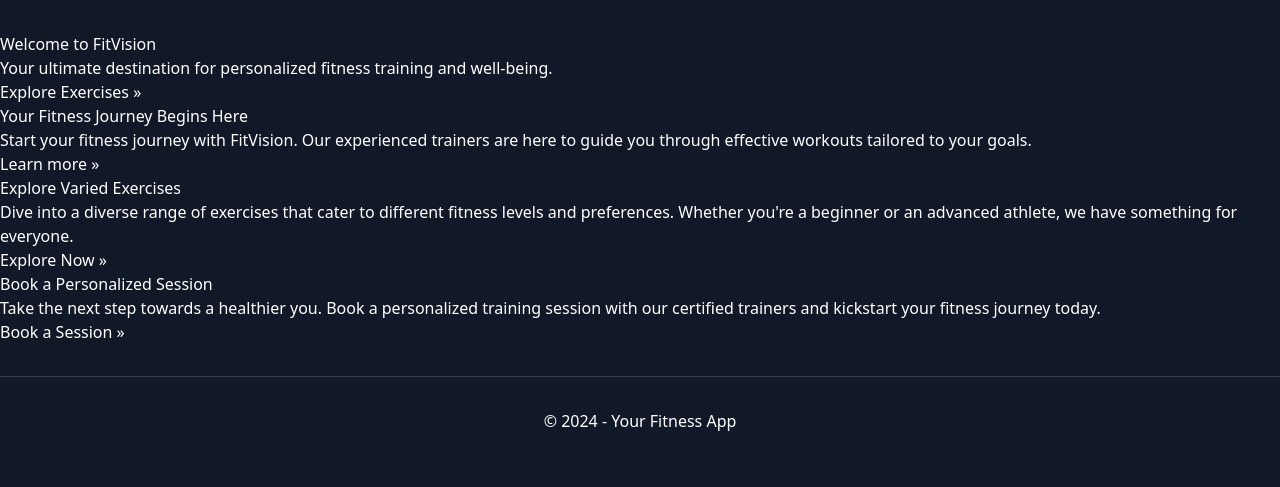
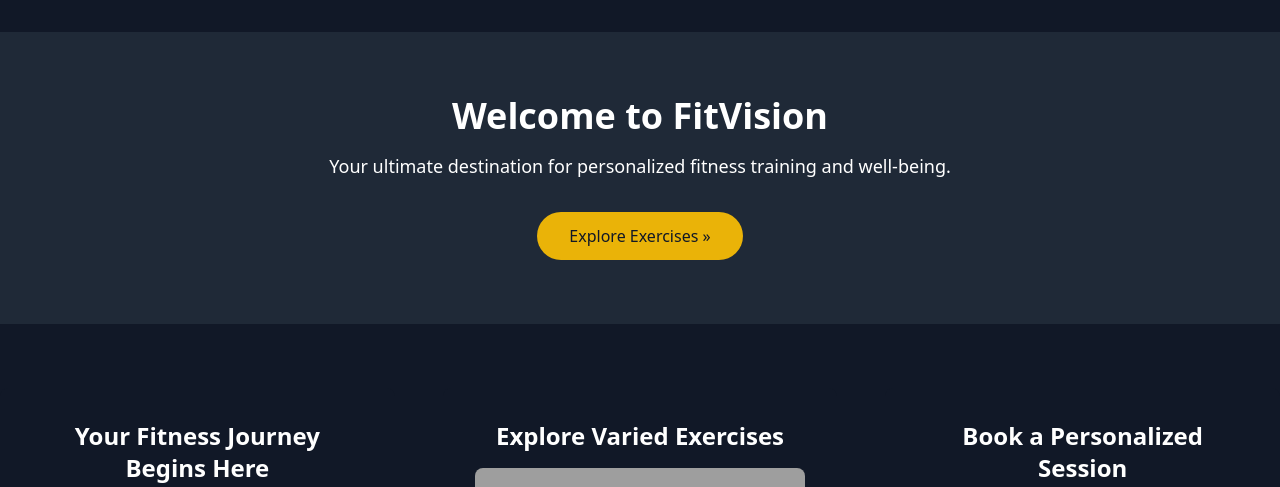
Before and after one commit to Mkaif-Qureshi/FITVISION, a Flask app: page /home in a window 1280 px wide. Shown: the part 60-547 px from the top of the page. Before the commit the page ends 491 px from the top, so only its background shows below. Run offline with Flask 2, Linux system fonts and the light colour scheme; style sheets or scripts are compiled from the project's sources; parts of the project's set-up code (start-up, migrations or seed data) failed here and were passed over; some libraries are stand-ins or nearby versions; grey boxes are pictures that could not be loaded.

Commit message:
added kaif files

```diff
--- a/FrontEnd/fitvisionflask/fitvisionflask/templates/explore.html
+++ b/FrontEnd/fitvisionflask/fitvisionflask/templates/explore.html
@@ -15,7 +15,9 @@
         <p class="text-gray-300 mb-2">Duration: 20 minutes</p>
         <p class="text-gray-300">Intensity: Moderate</p>
         <div class="flex justify-center"> <!-- Added this div with flex justify-center -->
+            <a href="/tricep">
             <button class="bg-blue-500 text-white py-2 px-4 rounded-full">Start Exercise</button>
+            </a>
         </div>
     </div>
 </div>
--- a/FrontEnd/fitvisionflask/fitvisionflask/templates/index.html
+++ b/FrontEnd/fitvisionflask/fitvisionflask/templates/index.html
@@ -2,30 +2,50 @@
 
 {% block content %}
 
-<div class="jumbotron">
-    <h1>Welcome to FitVision</h1>
-    <p class="lead">Your ultimate destination for personalized fitness training and well-being.</p>
-    <p><a href="{{ url_for('explore') }}" class="btn btn-primary btn-lg">Explore Exercises &raquo;</a></p>
-    <link href="{{url_for('static',filename='content/output.css')}}" rel="stylesheet">
+<div class="bg-gradient-to-r from-gray-800 to-gray-800 text-white py-16">
+    <div class="container mx-auto text-center">
+        <h1 class="text-4xl font-bold">Welcome to FitVision</h1>
+        <p class="mt-4 text-lg">Your ultimate destination for personalized fitness training and well-being.</p>
+        <a href="{{ url_for('explore') }}" class="mt-8 px-8 py-3 bg-yellow-500 text-gray-900 rounded-full inline-block hover:bg-yellow-600 transition duration-300">Explore Exercises &raquo;</a>
+    </div>
 </div>
 
-<div class="row">
-    <div class="col-md-4">
-        <h2>Your Fitness Journey Begins Here</h2>
-        <p>
-            Start your fitness journey with FitVision. Our experienced trainers are here to guide you through effective workouts tailored to your goals.
-        </p>
-        <p><a class="btn btn-secondary" href="{{ url_for('about') }}">Learn more &raquo;</a></p>
+<div class="container mx-auto my-16">
+    <div class="grid grid-cols-1 md:grid-cols-3 gap-12">
+        <div class="bg-gray-900 p-8 rounded-lg text-white text-center">
+            <h2 class="text-2xl font-semibold mb-4">Your Fitness Journey Begins Here</h2>
+            <img src="{{ url_for('static', filename='images/fitness_journey_dark.jpg') }}" alt="Fitness Journey" class="mb-4 rounded-lg">
+            <p>
+                Embark on your fitness journey with FitVision. Our experienced trainers are dedicated to guiding you through effective workouts tailored to your unique goals.
+            </p>
+            <a class="mt-8 px-8 py-3 bg-yellow-500 text-gray-900 rounded-full inline-block hover:bg-yellow-600 transition duration-300" href="{{ url_for('about') }}">Learn more &raquo;</a>
+        </div>
+        <div class="bg-gray-900 p-8 rounded-lg text-white text-center">
+            <h2 class="text-2xl font-semibold mb-4">Explore Varied Exercises</h2>
+            <img src="{{ url_for('static', filename='images/explore_exercises_dark.jpg') }}" alt="Explore Exercises" class="mb-4 rounded-lg">
+            <p>Discover a diverse range of exercises designed for different fitness levels and preferences. Whether you're a beginner or an advanced athlete, we have something exciting for everyone.</p>
+            <a class="mt-8 px-8 py-3 bg-yellow-500 text-gray-900 rounded-full inline-block hover:bg-yellow-600 transition duration-300" href="{{ url_for('explore') }}">Explore Now &raquo;</a>
+        </div>
+        <div class="bg-gray-900 p-8 rounded-lg text-white text-center">
+            <h2 class="text-2xl font-semibold mb-4">Book a Personalized Session</h2>
+            <img src="{{ url_for('static', filename='images/book_session_dark.jpg') }}" alt="Book a Session" class="mb-4 rounded-lg">
+            <p>Take the next step toward a healthier you. Book a personalized training session with our certified trainers and kickstart your fitness journey today.</p>
+            <a class="mt-8 px-8 py-3 bg-yellow-500 text-gray-900 rounded-full inline-block hover:bg-yellow-600 transition duration-300" href="{{ url_for('login') }}">Book a Session &raquo;</a>
+        </div>
     </div>
-    <div class="col-md-4">
-        <h2>Explore Varied Exercises</h2>
-        <p>Dive into a diverse range of exercises that cater to different fitness levels and preferences. Whether you're a beginner or an advanced athlete, we have something for everyone.</p>
-        <p><a class="btn btn-secondary" href="{{ url_for('explore') }}">Explore Now &raquo;</a></p>
-    </div>
-    <div class="col-md-4">
-        <h2>Book a Personalized Session</h2>
-        <p>Take the next step towards a healthier you. Book a personalized training session with our certified trainers and kickstart your fitness journey today.</p>
-        <p><a class="btn btn-secondary" href="{{ url_for('login') }}">Book a Session &raquo;</a></p>
+</div>
+
+<div class="bg-gray-800 text-white py-16">
+    <div class="container mx-auto text-center">
+        <h2 class="text-3xl font-bold mb-4">Why Choose FitVision?</h2>
+        <p class="text-lg">Discover the FitVision difference. Here's why our fitness experience stands out:</p>
+        <ul class="mt-6 text-left ml-16 text-lg">
+            <li class="mb-2"><span class="text-yellow-500">&#10003;</span> Expert Trainers: Our certified trainers create personalized workout plans tailored to your unique fitness goals.</li>
+            <li class="mb-2"><span class="text-yellow-500">&#10003;</span> Variety of Exercises: Enjoy a diverse range of exercises suitable for all fitness levels, ensuring a dynamic and engaging experience.</li>
+            <li class="mb-2"><span class="text-yellow-500">&#10003;</span> Flexible Sessions: Book sessions at your convenience, whether it's in-person or virtual training – we've got you covered.</li>
+            <li class="mb-2"><span class="text-yellow-500">&#10003;</span> Community Support: Join our vibrant fitness community for motivation, valuable tips, and unwavering support throughout your fitness journey.</li>
+        </ul>
+        <a href="{{ url_for('login') }}" class="mt-8 px-8 py-3 bg-yellow-500 text-gray-900 rounded-full inline-block hover:bg-yellow-600 transition duration-300">Sign Up Now &raquo;</a>
     </div>
 </div>
 
--- a/FrontEnd/fitvisionflask/fitvisionflask/templates/layout.html
+++ b/FrontEnd/fitvisionflask/fitvisionflask/templates/layout.html
@@ -9,7 +9,7 @@
     <link href="{{ url_for('static', filename='content/output.css') }}" rel="stylesheet">
 </head>
 
-<body class="bg-gray-900 text-white">
+<body class="flex flex-col min-h-screen bg-gray-900 text-white">
     <div class="navbar bg-gray-800">
         <div class="container mx-auto">
             <div class="flex items-center justify-between py-4">
@@ -35,13 +35,16 @@
         </div>
     </div>
 
-    <div class="container mx-auto body-content mt-8">
+    <div class="container mx-auto body-content mt-8 flex-grow">
         {% block content %}{% endblock %}
         <hr class="my-8 border-t border-gray-700" />
-        <footer class="text-center">
+    </div>
+
+    <footer class="bg-gray-700 text-white py-4">
+        <div class="container mx-auto text-center">
             <p>&copy; {{ year }} - Your Fitness App</p>
-        </footer>
-    </div>
+        </div>
+    </footer>
 
     <!-- Include Bootstrap JS and your custom JS files -->
     <script src="{{ url_for('static', filename='scripts/jquery-1.10.2.js') }}"></script>
```
